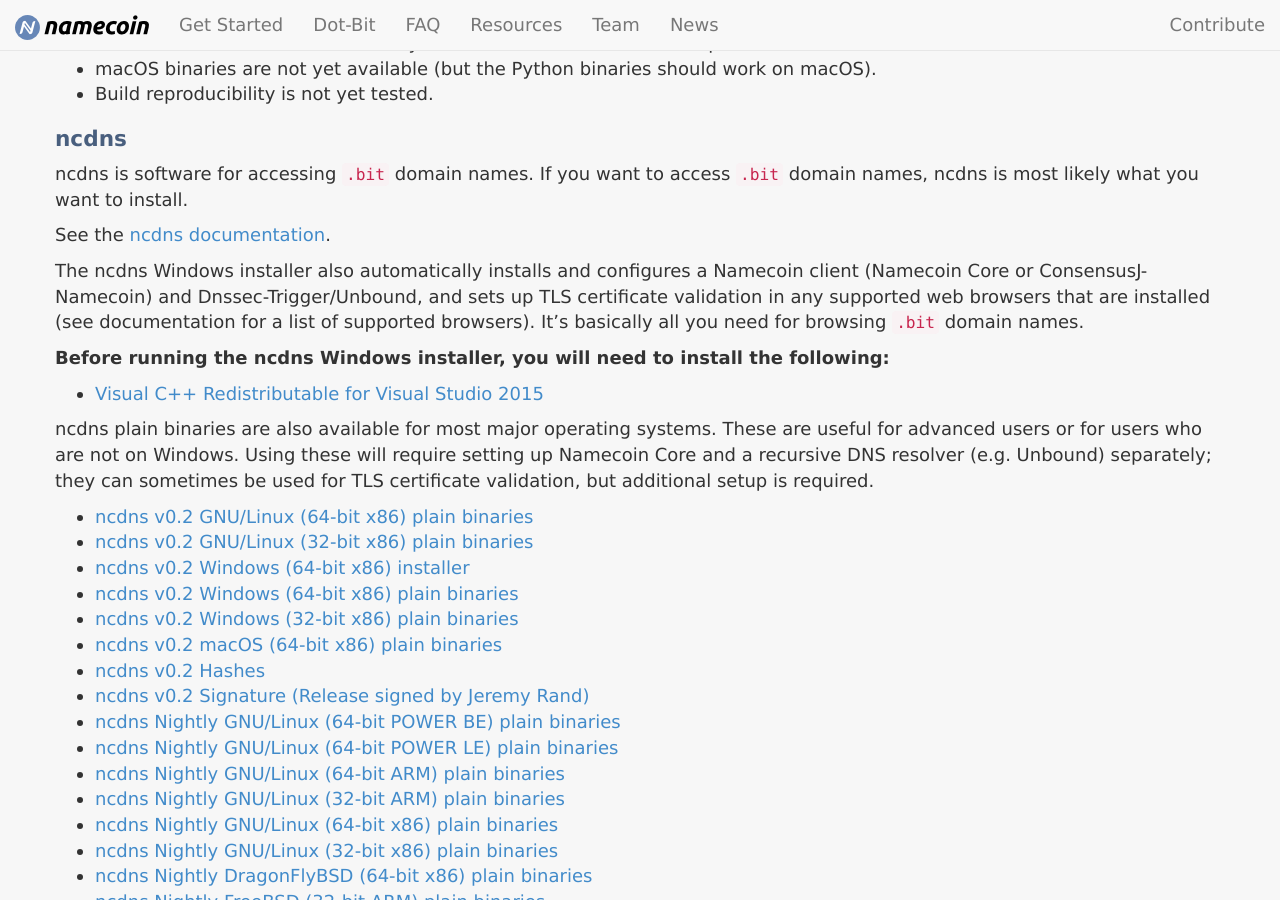
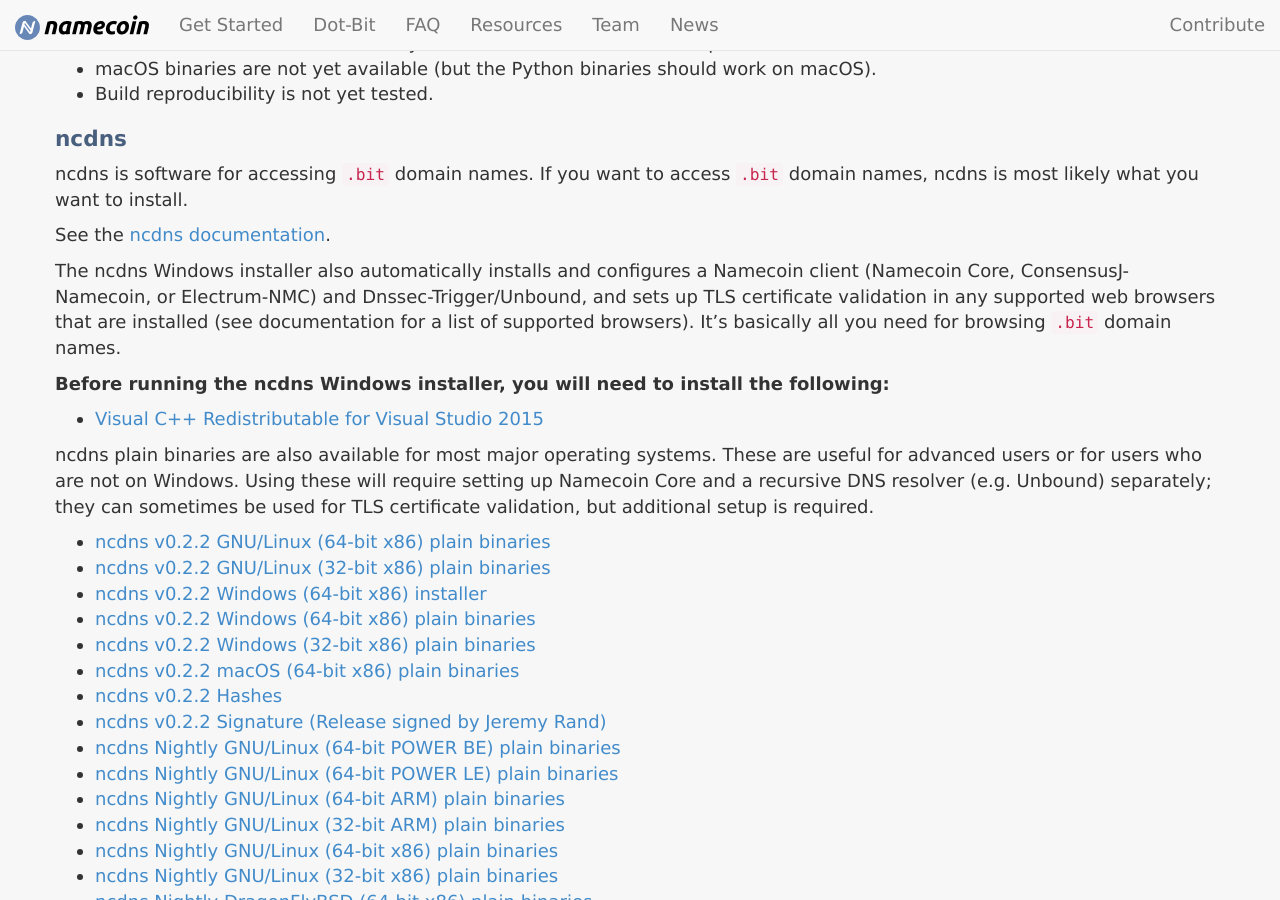
Before and after one commit to JeremyRand/namecoin.org, a Jekyll site: the page built from download/betas/index.md, in a window 1280 px wide and 900 px high, scrolled down 2451 px. Built offline with Jekyll 4.4.1, drawn with Linux system fonts in a browser that asks for light colours.

Commit message:
Release ncdns v0.2.2

```diff
--- a/download/betas/index.md
+++ b/download/betas/index.md
@@ -96,7 +96,7 @@ ncdns is software for accessing `.bit` domain names.  If you want to access `.bi
 
 See the [ncdns documentation]({{ "/docs/ncdns" | relative_url }}).
 
-The ncdns Windows installer also automatically installs and configures a Namecoin client (Namecoin Core or ConsensusJ-Namecoin) and Dnssec-Trigger/Unbound, and sets up TLS certificate validation in any supported web browsers that are installed (see documentation for a list of supported browsers).  It's basically all you need for browsing `.bit` domain names.
+The ncdns Windows installer also automatically installs and configures a Namecoin client (Namecoin Core, ConsensusJ-Namecoin, or Electrum-NMC) and Dnssec-Trigger/Unbound, and sets up TLS certificate validation in any supported web browsers that are installed (see documentation for a list of supported browsers).  It's basically all you need for browsing `.bit` domain names.
 
 **Before running the ncdns Windows installer, you will need to install the following:**
 
@@ -104,14 +104,14 @@ The ncdns Windows installer also automatically installs and configures a Namecoi
 
 ncdns plain binaries are also available for most major operating systems.  These are useful for advanced users or for users who are not on Windows.  Using these will require setting up Namecoin Core and a recursive DNS resolver (e.g. Unbound) separately; they can sometimes be used for TLS certificate validation, but additional setup is required.
 
-* [ncdns v0.2 GNU/Linux (64-bit x86) plain binaries]({{ site.files_url }}/files/ncdns/ncdns-0.2/ncdns-0.2-linux-x86_64-b6eaf7.tar.xz)
-* [ncdns v0.2 GNU/Linux (32-bit x86) plain binaries]({{ site.files_url }}/files/ncdns/ncdns-0.2/ncdns-0.2-linux-i686-5865ed.tar.xz)
-* [ncdns v0.2 Windows (64-bit x86) installer]({{ site.files_url }}/files/ncdns/ncdns-0.2/ncdns-0.2-x86_64-install-b28af1.exe)
-* [ncdns v0.2 Windows (64-bit x86) plain binaries]({{ site.files_url }}/files/ncdns/ncdns-0.2/ncdns-0.2-windows-x86_64-752588.tar.xz)
-* [ncdns v0.2 Windows (32-bit x86) plain binaries]({{ site.files_url }}/files/ncdns/ncdns-0.2/ncdns-0.2-windows-i686-558d6b.tar.xz)
-* [ncdns v0.2 macOS (64-bit x86) plain binaries]({{ site.files_url }}/files/ncdns/ncdns-0.2/ncdns-0.2-osx-x86_64-a7144c.tar.xz)
-* [ncdns v0.2 Hashes]({{ site.files_url }}/files/ncdns/ncdns-0.2/sha256sums-unsigned-build.txt)
-* [ncdns v0.2 Signature (Release signed by Jeremy Rand)]({{ site.files_url }}/files/ncdns/ncdns-0.2/sha256sums-unsigned-build.txt.asc)
+* [ncdns v0.2.2 GNU/Linux (64-bit x86) plain binaries]({{ site.files_url }}/files/ncdns/ncdns-0.2.2/ncdns-0.2.2-linux-x86_64-6c85dc.tar.xz)
+* [ncdns v0.2.2 GNU/Linux (32-bit x86) plain binaries]({{ site.files_url }}/files/ncdns/ncdns-0.2.2/ncdns-0.2.2-linux-i686-c32920.tar.xz)
+* [ncdns v0.2.2 Windows (64-bit x86) installer]({{ site.files_url }}/files/ncdns/ncdns-0.2.2/ncdns-0.2.2-x86_64-install-3d2c71.exe)
+* [ncdns v0.2.2 Windows (64-bit x86) plain binaries]({{ site.files_url }}/files/ncdns/ncdns-0.2.2/ncdns-0.2.2-windows-x86_64-649676.tar.xz)
+* [ncdns v0.2.2 Windows (32-bit x86) plain binaries]({{ site.files_url }}/files/ncdns/ncdns-0.2.2/ncdns-0.2.2-windows-i686-695a10.tar.xz)
+* [ncdns v0.2.2 macOS (64-bit x86) plain binaries]({{ site.files_url }}/files/ncdns/ncdns-0.2.2/ncdns-0.2.2-osx-x86_64-c0fcb0.tar.xz)
+* [ncdns v0.2.2 Hashes]({{ site.files_url }}/files/ncdns/ncdns-0.2.2/sha256sums-unsigned-build.txt)
+* [ncdns v0.2.2 Signature (Release signed by Jeremy Rand)]({{ site.files_url }}/files/ncdns/ncdns-0.2.2/sha256sums-unsigned-build.txt.asc)
 * [ncdns Nightly GNU/Linux (64-bit POWER BE) plain binaries](https://api.cirrus-ci.com/v1/artifact/github/namecoin/ncdns/Cross-Compile%20Go%20latest/binaries/dist/ncdns--linux_ppc64.tar.gz)
 * [ncdns Nightly GNU/Linux (64-bit POWER LE) plain binaries](https://api.cirrus-ci.com/v1/artifact/github/namecoin/ncdns/Cross-Compile%20Go%20latest/binaries/dist/ncdns--linux_ppc64le.tar.gz)
 * [ncdns Nightly GNU/Linux (64-bit ARM) plain binaries](https://api.cirrus-ci.com/v1/artifact/github/namecoin/ncdns/Cross-Compile%20Go%20latest/binaries/dist/ncdns--linux_arm64.tar.gz)
```
Also changed, not shown: _posts/2021-09-14-ncdns-v0.2.2-released.md (added, +41 -0 lines), docs/ncdns/index.md (+3 -3 lines).
